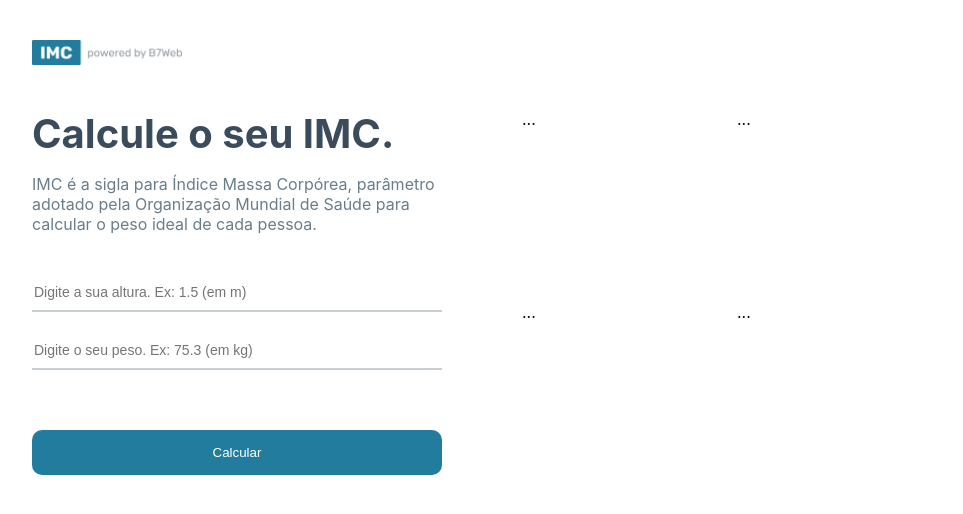
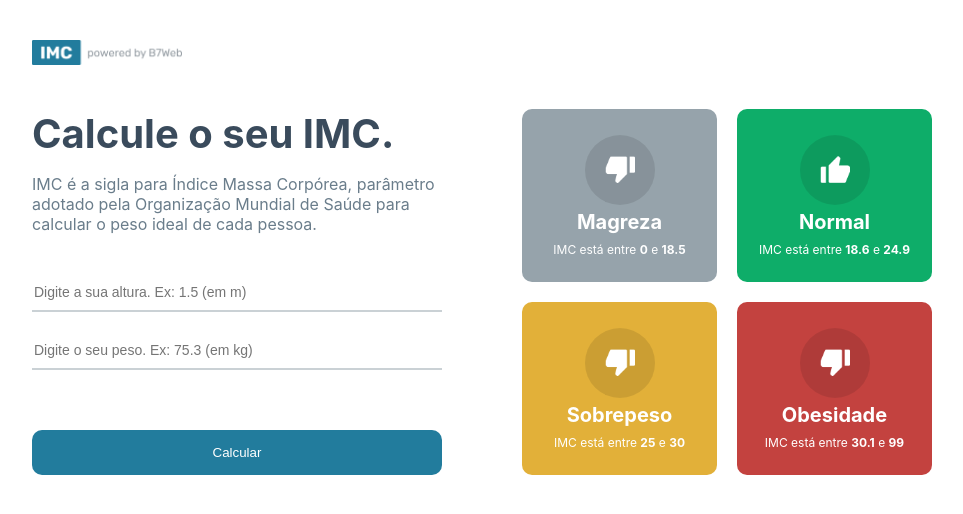
Before and after one commit to teagucordeiro/react-calculator-imc, a React (Vite) app: page / in a window 1280 px wide. Shown: the top 514 px of the page, without its empty margins (158-1121 px from the left). Built offline with nearby package versions, Linux system fonts and the light colour scheme.

Commit message:
feat: gridItem finished

```diff
--- a/index.html
+++ b/index.html
@@ -4,7 +4,7 @@
     <meta charset="UTF-8" />
     <link rel="icon" type="image/svg+xml" href="/src/favicon.svg" />
     <meta name="viewport" content="width=device-width, initial-scale=1.0" />
-    <title>Vite App</title>
+    <title>IMC Calculator</title>
   </head>
   <body>
     <div id="root"></div>
--- a/src/App.tsx
+++ b/src/App.tsx
@@ -1,9 +1,9 @@
 import { useState } from "react";
 import styles from "./App.module.css";
 import poweredImage from "./assets/powered.png";
-import { GridItem } from './components/GridItem'
+import { GridItem } from "./components/GridItem";
 
-import {levels, calculateImc} from './helpers/imc'
+import { levels, calculateImc } from "./helpers/imc";
 
 function App() {
   const [heightField, setHeightField] = useState<number>(0);
--- a/src/components/GridItem/GridItem.module.css
+++ b/src/components/GridItem/GridItem.module.css
@@ -0,0 +1,31 @@
+.main {
+  flex: 1;
+  color: #FFF;
+  border-radius: 10px;
+  display: flex;
+  justify-content: center;
+  align-items: center;
+  flex-direction: column;
+  padding: 20px;
+}
+
+.gridIcon {
+  width: 70px;
+  height: 70px;
+  border-radius: 50%;
+  background-color: rgba(0, 0, 0, .1);
+  display: flex;
+  justify-content: center;
+  align-items: center;
+}
+
+.gridTitle {
+  font-size: 20px;
+  font-weight: bold;
+  margin-top: 5px;
+}
+
+.gridInfo {
+  font-size: 12px;
+  margin-top: 8px;
+}
--- a/src/components/GridItem/GridItem.tsx
+++ b/src/components/GridItem/GridItem.tsx
@@ -1,11 +1,30 @@
-import { Level } from '../../helpers/imc'
+import { Level } from "../../helpers/imc";
+import styles from "./GridItem.module.css";
+import upImage from "../../assets/up.png";
+import downImage from "../../assets/down.png";
 
 type Props = {
-  item: Level
+  item: Level;
 };
 
 export function GridItem({ item }: Props) {
   return (
-    <div>...</div>
+    <div className={styles.main} style={{ backgroundColor: item.color }}>
+      <div className={styles.gridIcon}>
+        {/* {item.icon === 'up' && <img src={upImage} alt="Up icon" width="30" />} */}
+        {/* {item.icon === 'down' && <img src={downImage} alt="Down icon" width="30" />} */}
+        <img
+          src={item.icon === "up" ? upImage : downImage}
+          alt={item.icon === "up" ? "Up icon" : "Down icon"}
+          width="30"
+        />
+      </div>
+      <div className={styles.gridTitle}>{item.title}</div>
+      <div className={styles.gridInfo}>
+        <>
+          IMC está entre <strong>{item.imc[0]}</strong> e <strong>{item.imc[1]}</strong>
+        </>
+      </div>
+    </div>
   );
 }
```
Also changed, not shown: 1 other file (tests, documents, lock files or other folders).
